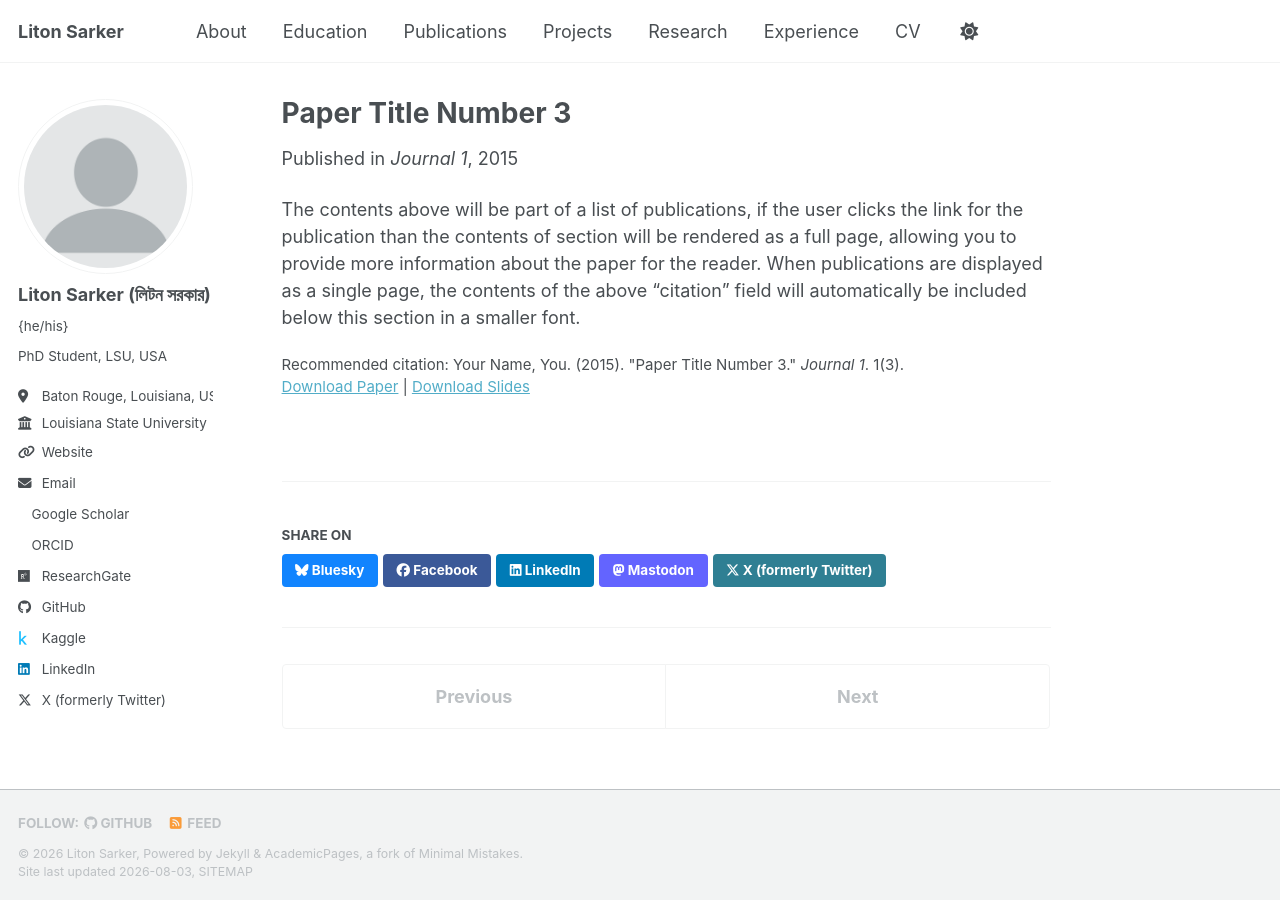
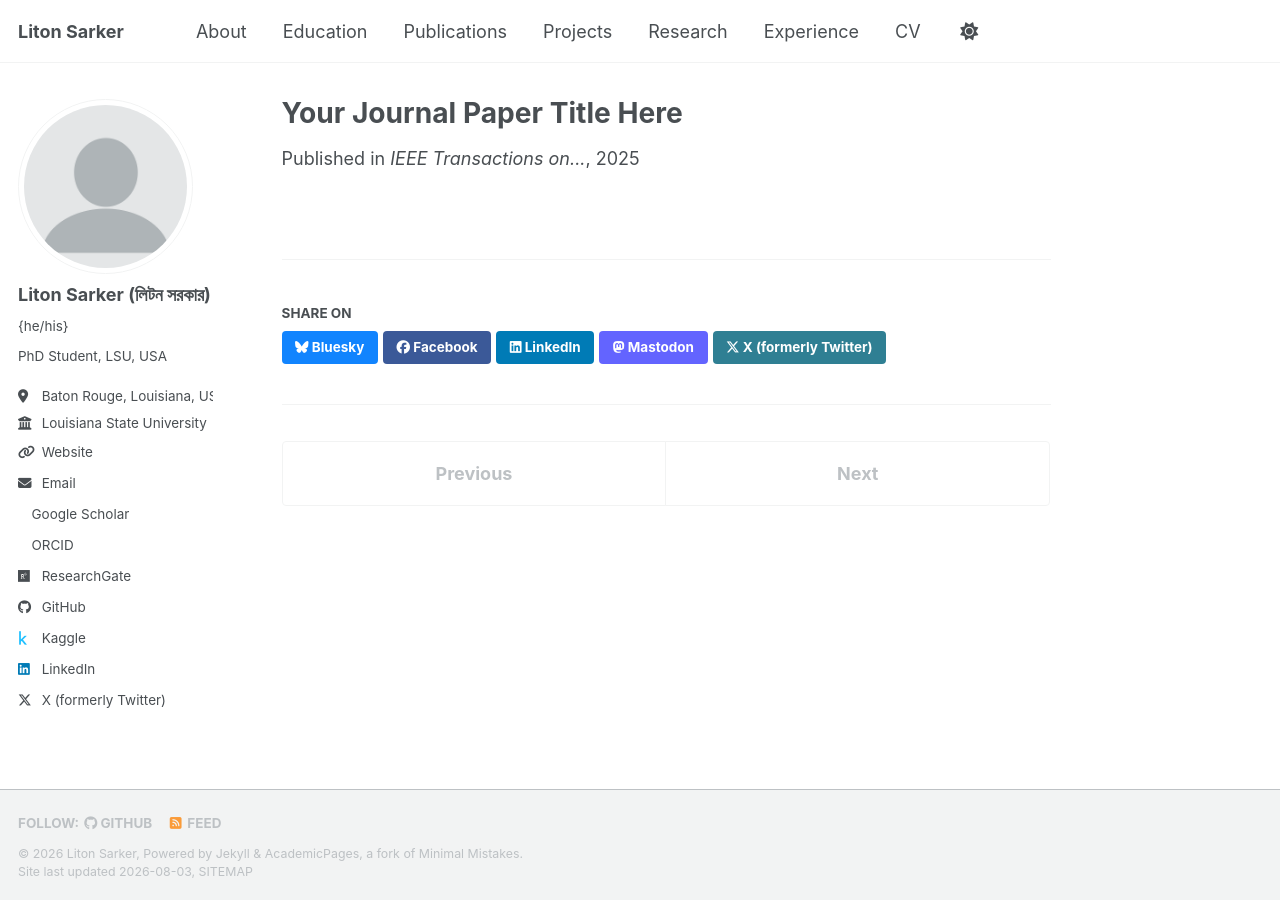
Before and after one commit to Hempgamer/hempgamer.github.io, a Jekyll site: the page built from _publications/2015-10-01-paper-title-number-3.md, in a window 1280 px wide. Built offline with Jekyll 4.4.1, drawn with Linux system fonts in a browser that asks for light colours; a style sheet for code colours, icons or effects is not loaded.

Commit message:
Revise publication entry for Paper Title Number 3
Updated publication details including title, date, venue, and URLs.

```diff
--- a/_publications/2015-10-01-paper-title-number-3.md
+++ b/_publications/2015-10-01-paper-title-number-3.md
@@ -1,14 +1,10 @@
 ---
-title: "Paper Title Number 3"
+title: "Your Journal Paper Title Here"
 collection: publications
-category: manuscripts
-permalink: /publication/2015-10-01-paper-title-number-3
-excerpt: 'This paper is about the number 3. The number 4 is left for future work.'
-date: 2015-10-01
-venue: 'Journal 1'
-slidesurl: 'https://academicpages.github.io/files/slides3.pdf'
-paperurl: 'https://academicpages.github.io/files/paper3.pdf'
-citation: 'Your Name, You. (2015). &quot;Paper Title Number 3.&quot; <i>Journal 1</i>. 1(3).'
+permalink: /publication/2025-journal-paper
+excerpt: "Short abstract of your paper..."
+date: 2025-01-01
+venue: "IEEE Transactions on..."
+paperurl: 'https://link-to-pdf.com'
+category: journals
 ---
-
-The contents above will be part of a list of publications, if the user clicks the link for the publication than the contents of section will be rendered as a full page, allowing you to provide more information about the paper for the reader. When publications are displayed as a single page, the contents of the above "citation" field will automatically be included below this section in a smaller font.
```
